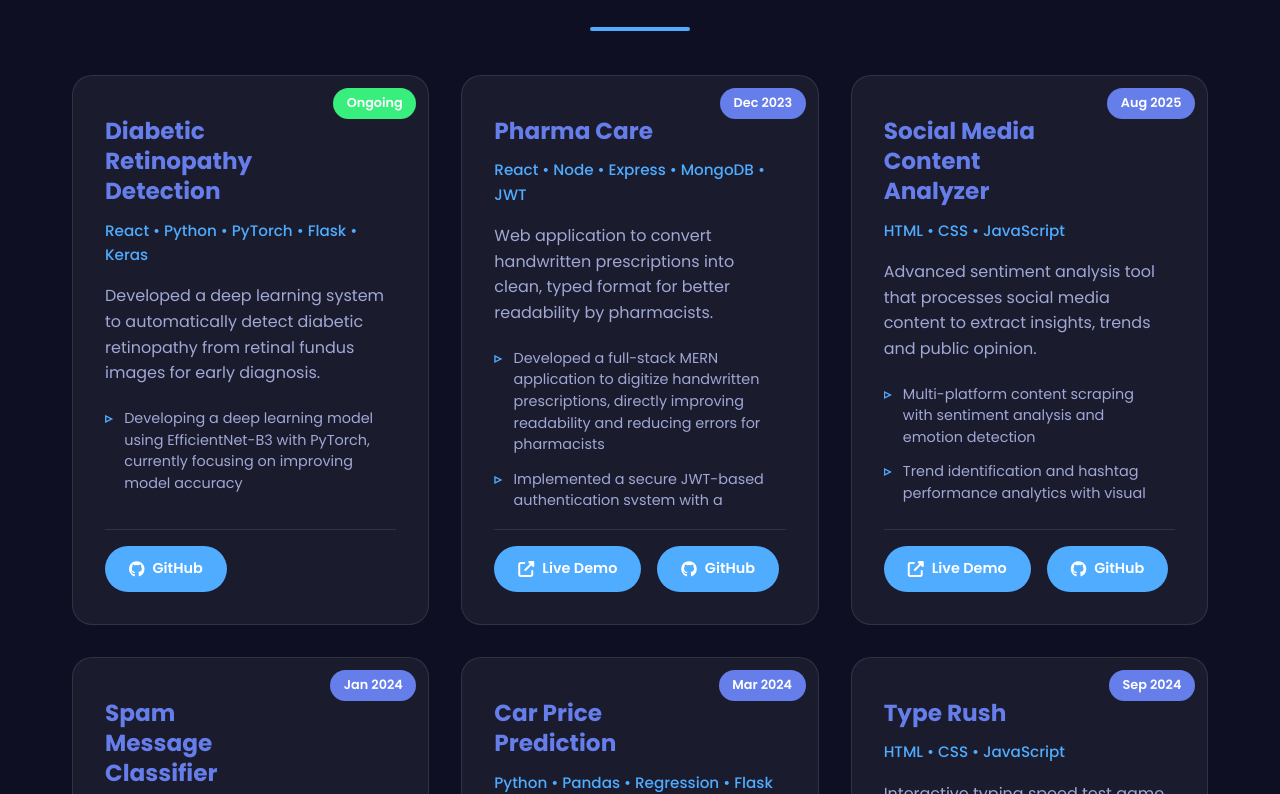
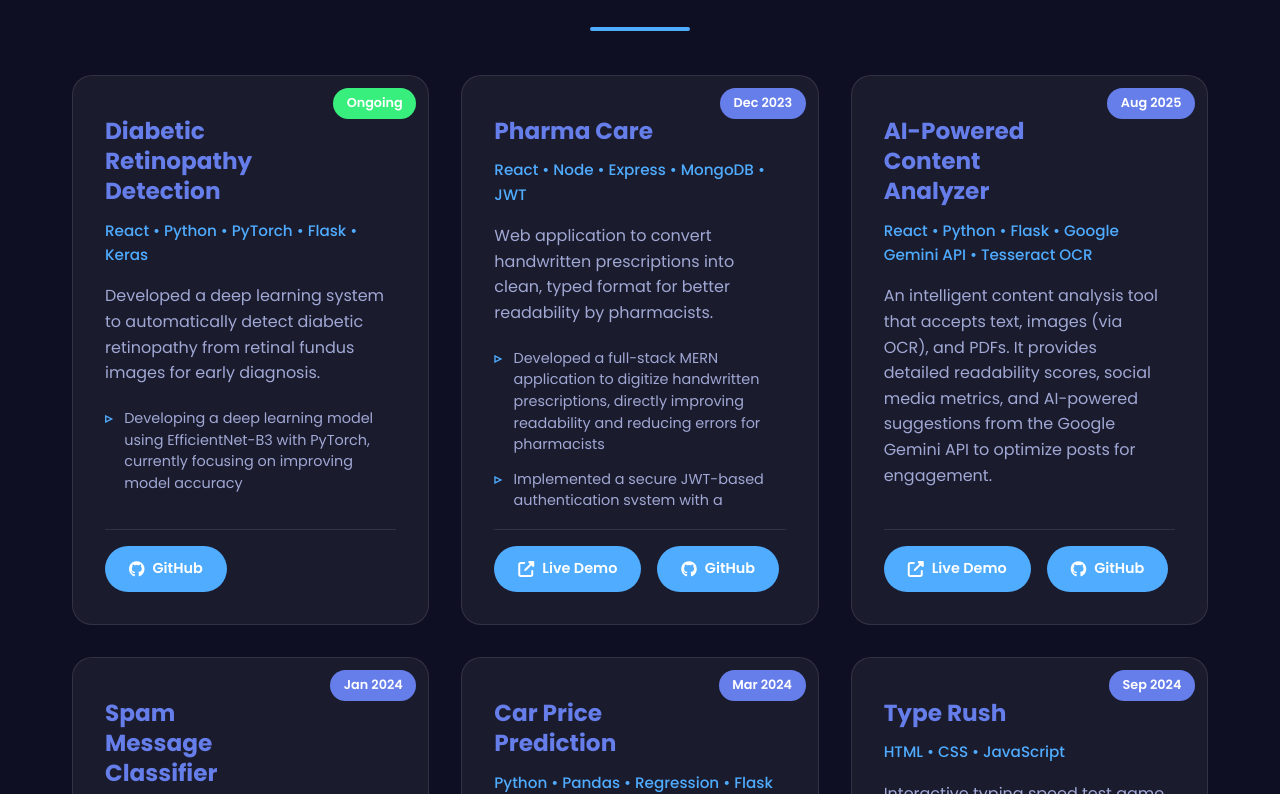
Before and after one commit to vivekbajpai82/Portfolio, a React (Create React App) app: page / in a window 1280 px wide. Shown: the part 3626-4420 px from the top of the page. Built offline with nearby package versions, Linux system fonts and the light colour scheme.

Commit message:
Updated portfolio

```diff
--- a/src/components/Projects.js
+++ b/src/components/Projects.js
@@ -22,10 +22,14 @@ const projectData = [
     },
     {
         date: 'Aug 2025',
-        title: 'Social Media Content Analyzer',
-        stack: 'HTML • CSS • JavaScript',
-        description: 'Advanced sentiment analysis tool that processes social media content to extract insights, trends and public opinion.',
-        points: ['Multi-platform content scraping with sentiment analysis and emotion detection', 'Trend identification and hashtag performance analytics with visual dashboards', 'Real-time monitoring with automated alerts for brand mentions and keywords', 'Comprehensive reporting with charts, graphs and exportable analytics data'],
+        title: 'AI-Powered Content Analyzer',
+        stack: 'React • Python • Flask • Google Gemini API • Tesseract OCR',
+        description: 'An intelligent content analysis tool that accepts text, images (via OCR), and PDFs. It provides detailed readability scores, social media metrics, and AI-powered suggestions from the Google Gemini API to optimize posts for engagement.',
+        points: [
+        'Extracts text from uploaded images using Tesseract (OCR) and from PDF documents using PyPDF2.',
+        'Integrates Google Gemini API to generate actionable, AI-powered suggestions for improving content engagement.',
+        'Performs in-depth analysis of text, including readability scores (Flesch-Kincaid), social metrics (hashtags, CTAs, emojis), and reading time.',
+        'Provides platform-specific suitability checks for Twitter, LinkedIn, Instagram, and Facebook to ensure content fits character limits.'],
         liveLink: 'https://social-content-analyzer.netlify.app/',
         github: 'https://github.com/vivekbajpai82'
     },
```
